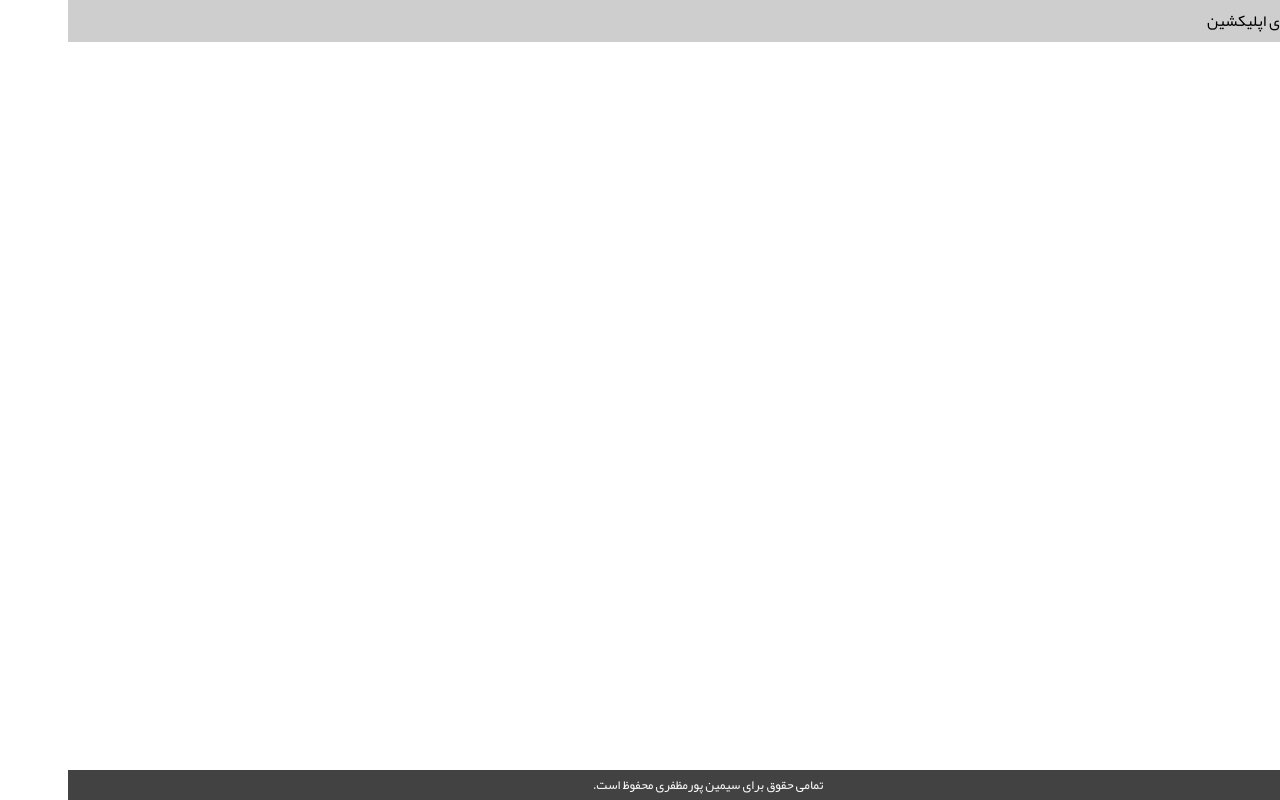
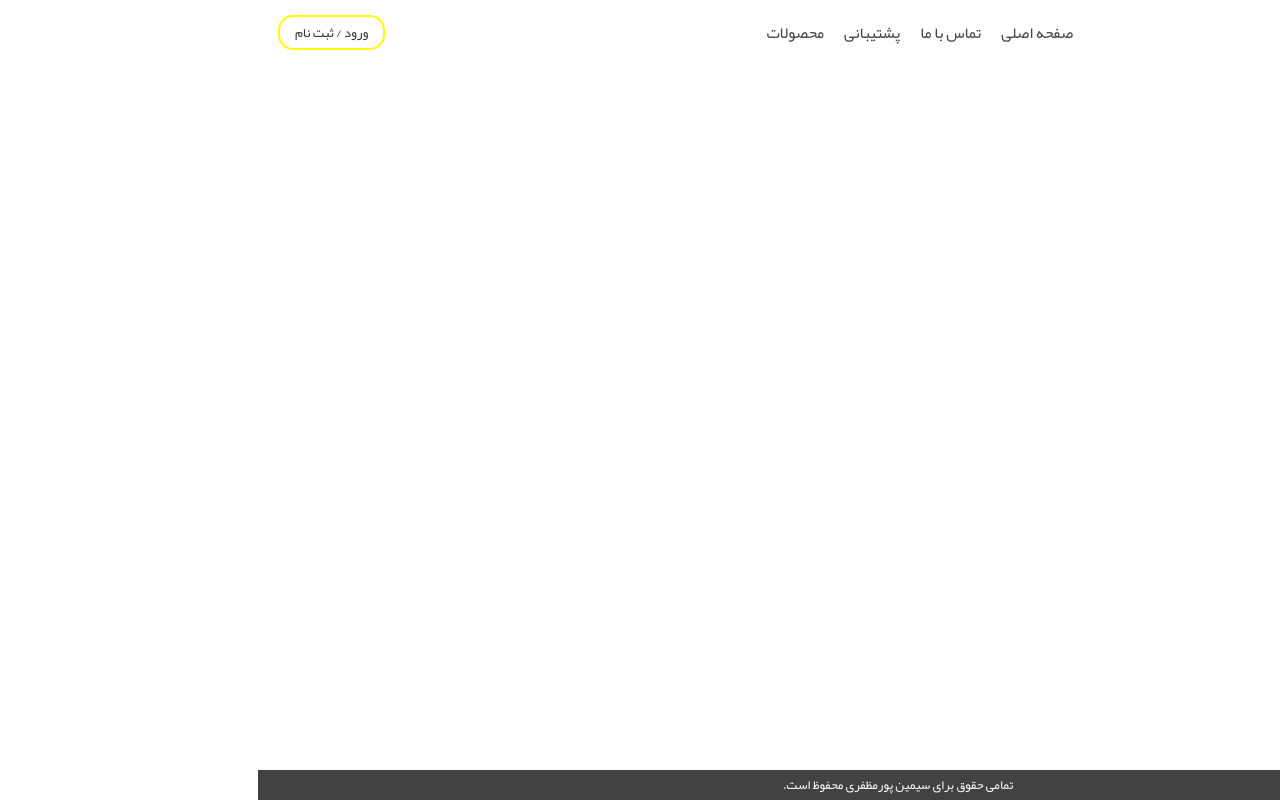
Before and after one commit to 30miinpm/web, a Next.js app: page / in a window 1280 px wide. Built offline with nearby package versions, Linux system fonts and the light colour scheme.

Commit message:
feat: :lipstick: improve navigation
improve navigation's navbar component to meet required specs

Signed-off-by: Soren Abedi <soren.abedi@gmail.com>

```diff
--- a/src/components/global/navigation/navbar/index.js
+++ b/src/components/global/navigation/navbar/index.js
@@ -2,6 +2,27 @@ import React from 'react';
 import styles from './navbar.module.scss';
 
 const MyNavigationNavbar = () => {
-    return <div className={styles.navbarContainer}>فضای منوی اپلیکشین</div>;
+    return (
+        <div className={styles.navbarContainer}>
+            <span className={styles.logo}>فروشگاه</span>
+            <ul className={styles.menuContainer}>
+                <li>
+                    <a href="#!">صفحه اصلی</a>
+                </li>
+                <li>
+                    <a href="#!">تماس با ما</a>
+                </li>
+                <li>
+                    <a href="#!">پشتیبانی</a>
+                </li>
+                <li>
+                    <a href="#!">محصولات</a>
+                </li>
+            </ul>
+            <button type="button" className={styles.userDropdown}>
+                ورود / ثبت نام
+            </button>
+        </div>
+    );
 };
 export default MyNavigationNavbar;
--- a/src/components/global/navigation/navbar/navbar.module.scss
+++ b/src/components/global/navigation/navbar/navbar.module.scss
@@ -1,4 +1,47 @@
 .navbarContainer {
-    background-color: #cecece;
-    padding: 5px 10px;
+    background-color: #fff;
+    padding: 5px 20px;
+    height: 65px;
+    display: flex;
+    justify-content: space-between;
+    align-items: center;
 }
+.logo {
+    font-size: 1.2rem;
+    color: #0cafff;
+    font-weight: bold;
+}
+.menuContainer {
+    padding: 5px 20px;
+    li {
+        display: inline-block;
+        margin: 5px 10px;
+        a {
+            color: #444;
+            text-decoration: none;
+            transition: color 0.3s;
+            &:hover {
+                color: #0cafff;
+            }
+        }
+    }
+}
+.userDropdown {
+    background-color: #fff;
+    border-color: #ffff00;
+    border-radius: 15px;
+    border-style: solid;
+    border-width: 2px;
+    color: #333;
+    padding: 2px 15px;
+    font-family: 'yekan';
+    cursor: pointer;
+    transition: background-color 0.3s, color 0.3s;
+    &:hover {
+        background-color: #ffff00;
+    }
+    &:active {
+        background-color: #333;
+        color: #ffff00;
+    }
+}
```
